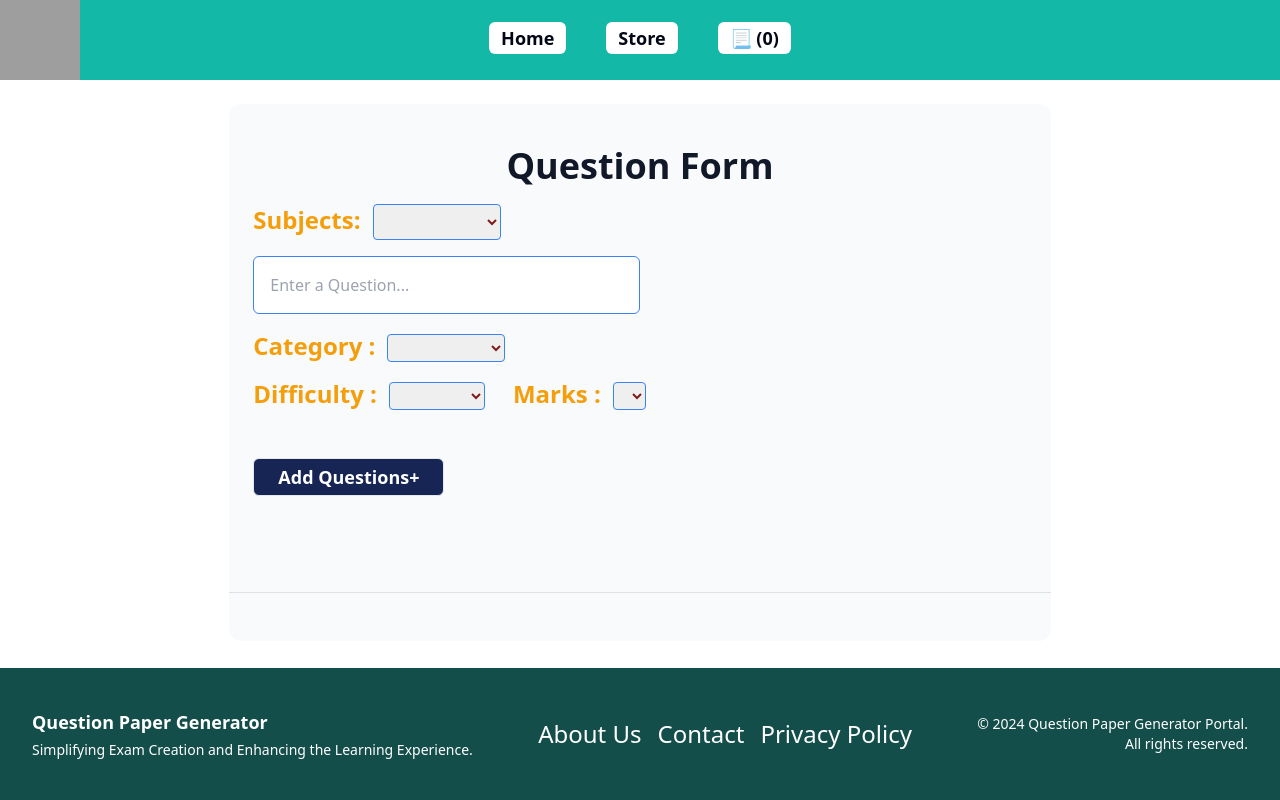
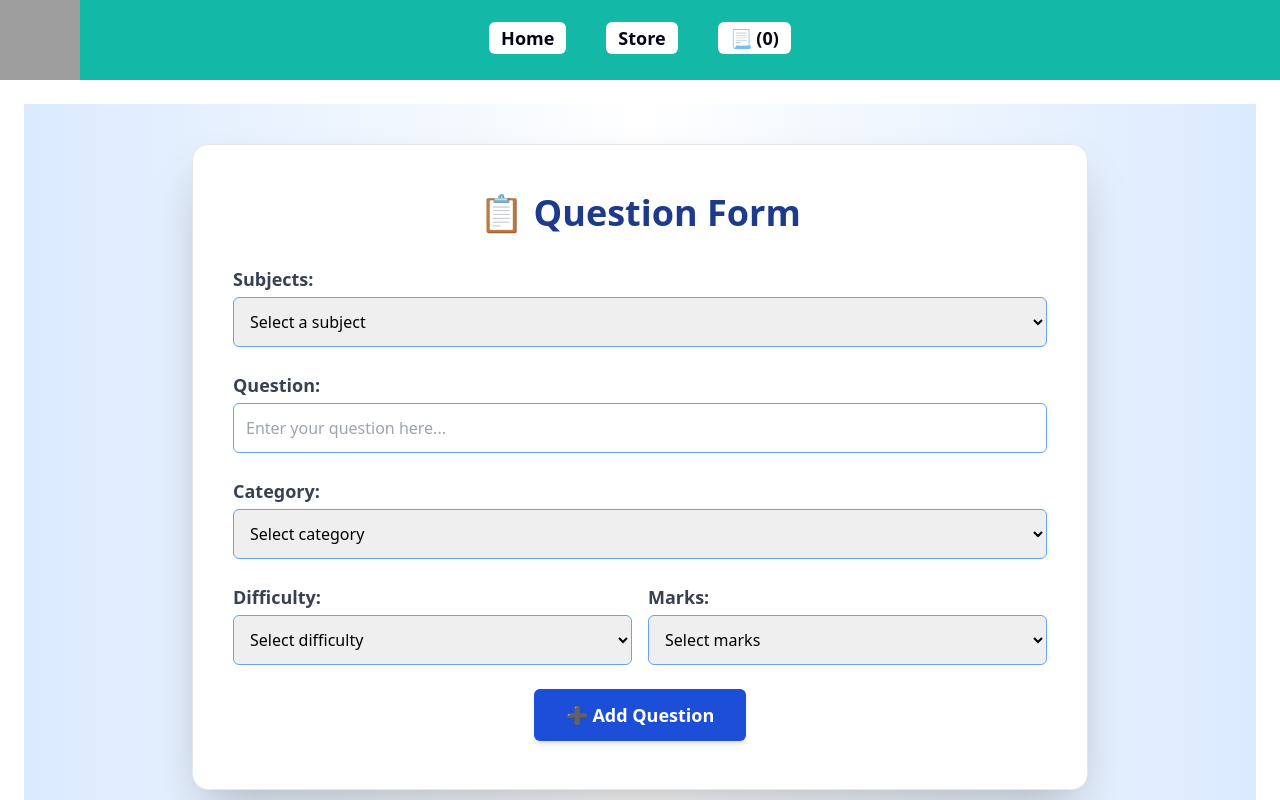
Before and after one commit to pralaymaity/question-paper-project, a React (Create React App) app in the folder client/question-paper/: page /dashboard/questionform in a window 1280 px wide. Shown: the top 800 px of the page. Built offline with nearby package versions, Linux system fonts and the light colour scheme; grey boxes are pictures that could not be loaded.

Commit message:
form design

```diff
--- a/client/question-paper/src/components/ExamForm.js
+++ b/client/question-paper/src/components/ExamForm.js
@@ -1,16 +1,15 @@
 import { useLocation, useNavigate } from "react-router-dom";
-
 import { useState, useEffect } from "react";
 import axios from "axios";
 
 const ExamForm = () => {
   const location = useLocation();
-  console.log(location);
+  //console.log(location);
 
   const [filterquestions, setFilterQuestions] = useState([]);
   //console.log(filterquestions);
   const selectedQuestionIds = location.state?.selectedQuestionsIds || []; // Expecting an array of IDs
-   console.log(selectedQuestionIds);
+  //console.log(selectedQuestionIds);
 
   const [subject, setSubject] = useState("");
   const [ExamDate, setExamDate] = useState("");
@@ -61,6 +60,12 @@ const ExamForm = () => {
   };
 
   const handleCreateExam = async () => {
+
+    if (!subject || !ExamDate || !duration || !fullMarks) {
+      alert("⚠Please fill in all the fields");
+      return;
+    }
+
     const examInfo = {
       selectedQuestionIds,
       exam_date: ExamDate, // This should match exactly with the backend
@@ -90,105 +95,110 @@ const ExamForm = () => {
   };
 
   return (
-    <div className="h-auto ">
+    <div className="min-h-screen bg-gradient-to-tr from-blue-50 to-purple-100 py-10 px-4">
       <form
-        className=" bg-slate-50 h-auto  my-10 w-8/12 right-0 left-0 mx-auto rounded-xl"
+        className="bg-white shadow-2xl rounded-2xl max-w-4xl mx-auto p-10"
         onSubmit={(e) => e.preventDefault()}
       >
-        <h1 className="text-center text-green-800 font-bold py-8 text-4xl">
+        <h1 className="text-center text-4xl font-extrabold text-indigo-800 mb-10">
           Exam Form
         </h1>
 
-        <div className="mx-6 my-4">
-          <div className="flex ">
-            <p className="text-3xl text-fuchsia-900 font-semibold">
-              Subject Name :{" "}
-            </p>
+        <div className="space-y-6">
+          {/* Subject Input */}
+          <div className="flex flex-col sm:flex-row sm:items-center">
+            <label className="text-2xl font-semibold text-fuchsia-900 w-48">
+              Subject Name:
+            </label>
             <input
-              className="p-2 mx-2 rounded-md border border-cyan-950 w-4/12 outline-none"
+              className="p-3 rounded-md border border-indigo-300 w-full sm:w-2/3 outline-none focus:ring-2 focus:ring-indigo-400"
               type="text"
-              placeholder="Subject"
+              placeholder="Enter subject"
               value={subject}
-              onChange={(e) => {
-                setSubject(e.target.value);
-              }}
+              onChange={(e) => setSubject(e.target.value)}
             />
           </div>
 
-          <div className="flex justify-start space-x-8 my-4">
-            <span className="flex justify-start">
-              <p className="text-xl text-fuchsia-900 font-semibold my-1">
-                Date :{" "}
-              </p>
+          {/* Date and Academic Session */}
+          <div className="grid grid-cols-1 sm:grid-cols-2 gap-6">
+            <div className="flex flex-col">
+              <label className="text-xl font-medium text-fuchsia-900 mb-1">
+                Exam Date:
+              </label>
               <input
-                className="mx-2 p-2 rounded-md border border-cyan-950  outline-none"
+                className="p-3 rounded-md border border-indigo-300 outline-none focus:ring-2 focus:ring-indigo-400"
                 type="date"
                 value={ExamDate}
                 onChange={handleDateChange}
               />
-            </span>
+            </div>
 
-            <span className="flex justify-start">
-              <p className="text-xl text-fuchsia-900 font-semibold my-1">
-                Academic Session :{" "}
-              </p>
+            <div className="flex flex-col">
+              <label className="text-xl font-medium text-fuchsia-900 mb-1">
+                Academic Session:
+              </label>
               <input
-                className="mx-2 p-2 rounded-md border border-cyan-950  outline-none"
+                className="p-3 rounded-md border border-indigo-300 bg-gray-100 outline-none cursor-not-allowed"
                 type="text"
-                placeholder="year"
                 value={academicSession}
                 readOnly
               />
-            </span>
+            </div>
           </div>
 
-          <div className="flex justify-normal">
-            <div className="flex">
-              <p className="text-xl text-fuchsia-900 font-semibold my-1">
-                Duration :{" "}
-              </p>
+          {/* Duration and Full Marks */}
+          <div className="grid grid-cols-1 sm:grid-cols-2 gap-6">
+            <div className="flex flex-col">
+              <label className="text-xl font-medium text-fuchsia-900 mb-1">
+                Duration (minutes):
+              </label>
               <input
-                className="mx-2 p-2 rounded-md border border-cyan-950  outline-none"
+                className="p-3 rounded-md border border-indigo-300 outline-none focus:ring-2 focus:ring-indigo-400"
                 type="text"
-                placeholder="Minutes"
+                placeholder="e.g. 90"
                 value={duration}
-                onChange={(e) => {
-                  setDuration(e.target.value);
-                }}
+                onChange={(e) => setDuration(e.target.value)}
               />
             </div>
 
-            <div className="flex mx-5">
-              <p className="text-xl text-fuchsia-900 font-semibold my-1">
-                Full Marks :{" "}
-              </p>
+            <div className="flex flex-col">
+              <label className="text-xl font-medium text-fuchsia-900 mb-1">
+                Full Marks:
+              </label>
               <input
-                className="mx-2 p-2 rounded-md border border-cyan-950  outline-none"
+                className="p-3 rounded-md border border-indigo-300 outline-none focus:ring-2 focus:ring-indigo-400"
                 type="number"
-                placeholder="Marks"
+                placeholder="e.g. 100"
                 value={fullMarks}
-                onChange={(e) => {
-                  setFullMarks(e.target.value);
-                }}
+                onChange={(e) => setFullMarks(e.target.value)}
               />
             </div>
           </div>
-          <div className="my-6">
-            {filterquestions.map((q, index) => {
-              return (
-                <ul className="font-semibold text-lg " key={q.id}>
-                  <li className="font-bold text-xl text-blue-800 my-3">
-                    Q({index + 1}) {q.question}
+
+          {/* Questions Preview */}
+          {filterquestions.length > 0 && (
+            <div className="mt-8">
+              <h2 className="text-2xl font-bold text-indigo-800 mb-4">
+                Selected Questions:
+              </h2>
+              <ul className="space-y-3 pl-4 text-lg text-gray-700">
+                {filterquestions.map((q, index) => (
+                  <li key={q.id} className="ml-1">
+                    <span className="font-medium text-blue-900">
+                      Q({index + 1}) {q.question}
+                    </span>
                   </li>
-                </ul>
-              );
-            })}
-          </div>
+                ))}
+              </ul>
+            </div>
+          )}
+
+          {/* Create Exam Button */}
           {filterquestions.length > 0 && (
-            <div className="my-6">
+            <div className="text-center mt-8">
               <button
                 onClick={handleCreateExam}
-                className="p-3 rounded-md font-semibold bg-blue-950 border text-white"
+                className="px-8 py-3 bg-indigo-700 hover:bg-indigo-800 text-white text-lg font-semibold rounded-lg transition-transform transform hover:scale-105 shadow-md"
               >
                 Create Exam
               </button>
--- a/client/question-paper/src/components/QuestionForm.js
+++ b/client/question-paper/src/components/QuestionForm.js
@@ -18,13 +18,8 @@ const QuestionForm = () => {
     { text: "", isCorrect: false },
   ]);
   //console.log(answereOptions);
-
-  console.log(answereOptions);
-
   const [questionSuccess, setQuestionSuccess] = useState("");
-
   const subjectList = ["Java", "Python", "JavaScript", "GK", "DBMS"];
-
   const token = localStorage.getItem("token");
 
   const handleAddOption = () => {
@@ -52,24 +47,21 @@ const QuestionForm = () => {
   useEffect(() => {
     if (category === "true/false") {
       setanswereOptions([
-        { text: "True", isCorrect: false },
-        { text: "False", isCorrect: false },
+        { text: "", isCorrect: false },
+        { text: "", isCorrect: false },
       ]);
     }
-  },[category]);
+  }, [category]);
 
   const handleCorrectAnswerChange = (index) => {
     // here index comes from answereOptions index
 
     if (category === "select one" || category === "true/false") {
-
       const newOptions = answereOptions.map((option, idx) => ({
         ...option,
         isCorrect: idx === index,
       }));
       setanswereOptions(newOptions);
-
-
     } else if (category === "select two") {
       const newOptions = answereOptions.map((option, idx) => {
         // Toggle the isCorrect value for the selected option
@@ -147,37 +139,39 @@ const QuestionForm = () => {
   };
 
   return (
-    <div className="">
+
+    <div className="min-h-screen bg-gradient-to-r from-blue-100 via-white to-blue-100 py-10 px-4">
       <form
-        className=" relative  mx-auto bg-slate-50 py-12  w-8/12   rounded-xl"
+        className="relative mx-auto bg-white shadow-2xl py-12 px-10 w-full max-w-4xl rounded-2xl border border-gray-200 transition-all duration-300"
         onSubmit={(e) => e.preventDefault()}
       >
-        <div className="space-y-12 ">
-          <div className="border-b border-gray-900/10 pb-12">
-            <h2 className="text-4xl text-center  font-bold leading-7 text-gray-900">
-              Question Form
+        <h2 className="text-4xl text-center font-bold text-blue-900 mb-8">
+          📋 Question Form
         </h2>
 
         {questionSuccess && (
-              <div className="fixed top-24 right-2 bg-green-800 text-white px-4 py-2 rounded shadow-lg ">
+          <div className="fixed top-24 right-4 bg-green-700 text-white px-6 py-3 rounded-lg shadow-lg animate-fade-in">
             <div>{questionSuccess}</div>
-                <div className="mt-2 h-1 bg-white relative overflow-hidden rounded">
-                  <div className="absolute top-0 left-0 h-full bg-green-800 animate-toast-progress"></div>
+            <div className="mt-2 h-1 bg-white rounded overflow-hidden relative">
+              <div className="absolute top-0 left-0 h-full bg-green-600 animate-toast-progress w-full"></div>
             </div>
           </div>
         )}
 
-            <div className="my-6 px-6">
-              <div className="my-4">
-                <label className="font-semibold text-2xl text-amber-500">
+        <div className="space-y-6">
+          {/* Subject Selector */}
+          <div>
+            <label className="block text-lg font-semibold text-gray-700 mb-1">
               Subjects:
             </label>
             <select
-                  className="font-semibold text-lg text-red-900 border mx-3 border-blue-500 rounded focus:outline-none px-2 py-1"
-                  value={subject} // Controlled component
+              className="w-full p-3 rounded-md border border-blue-400 focus:outline-none focus:ring-2 focus:ring-blue-600"
+              value={subject}
               onChange={(e) => setSubject(e.target.value)}
             >
-                  <option value="" disabled hidden></option>
+              <option value="" disabled hidden>
+                Select a subject
+              </option>
               {subjectList.map((subj, index) => (
                 <option key={index} value={subj.toLowerCase()}>
                   {subj}
@@ -186,30 +180,32 @@ const QuestionForm = () => {
             </select>
           </div>
 
-              <div className="my-4">
+          {/* Question Input */}
+          <div>
+            <label className="block text-lg font-semibold text-gray-700 mb-1">
+              Question:
+            </label>
             <input
-                  className="w-6/12 p-4 rounded-md border text-slate-900  border-blue-500 outline-none "
+              className="w-full p-3 rounded-md border border-blue-400 text-gray-800 focus:outline-none focus:ring-2 focus:ring-blue-600"
               type="text"
-                  placeholder="Enter a Question..."
+              placeholder="Enter your question here..."
               required
-                  value={questionText} // Sets the currently selected value
+              value={questionText}
               onChange={(e) => setquestionText(e.target.value)}
             />
           </div>
 
-              <div className="my-4">
-                <label className="font-semibold text-2xl text-amber-500 ">
-                  Category :
+          {/* Category Selector */}
+          <div>
+            <label className="block text-lg font-semibold text-gray-700 mb-1">
+              Category:
             </label>
             <select
-                  className="font-semibold text-lg text-red-900 border mx-3 border-blue-500 rounded
-                   focus:outline-none "
+              className="w-full p-3 rounded-md border border-blue-400 focus:outline-none focus:ring-2 focus:ring-blue-600"
               value={category}
-                  onChange={(e) => {
-                    setcategory(e.target.value);
-                  }}
+              onChange={(e) => setcategory(e.target.value)}
             >
-                  <option value=""></option>
+              <option value="">Select category</option>
               <option value="true/false">True/False</option>
               <option value="select one">Select One</option>
               <option value="select two">Select Two</option>
@@ -220,7 +216,6 @@ const QuestionForm = () => {
                 handleCorrectAnswerChange={handleCorrectAnswerChange}
               />
             )}
-
             {(category === "select one" || category === "select two") && (
               <AnswerOptions
                 answereOptions={answereOptions}
@@ -231,55 +226,50 @@ const QuestionForm = () => {
               />
             )}
           </div>
-              <div className="flex items-center space-x-4">
-                <div className="question-difficulty">
-                  <label className="font-semibold text-2xl text-amber-500">
-                    Difficulty :
+
+          {/* Difficulty and Marks */}
+          <div className="grid grid-cols-1 md:grid-cols-2 gap-4">
+            <div>
+              <label className="block text-lg font-semibold text-gray-700 mb-1">
+                Difficulty:
               </label>
-
               <select
-                    className="font-semibold text-lg text-red-900 border mx-3 border-blue-500 rounded
-                   focus:outline-none "
+                className="w-full p-3 rounded-md border border-blue-400 focus:outline-none focus:ring-2 focus:ring-blue-600"
                 value={difficulty}
-                    onChange={(e) => {
-                      setdifficulty(e.target.value);
-                    }}
+                onChange={(e) => setdifficulty(e.target.value)}
               >
-                    <option value=""></option>
+                <option value="">Select difficulty</option>
                 <option value="easy">Easy</option>
                 <option value="medium">Medium</option>
                 <option value="hard">Hard</option>
               </select>
             </div>
 
-                <div className="">
-                  <label className="font-semibold text-2xl text-amber-500">
-                    Marks :
+            <div>
+              <label className="block text-lg font-semibold text-gray-700 mb-1">
+                Marks:
               </label>
               <select
-                    className="font-semibold text-lg text-red-900 border mx-3 border-blue-500 rounded
-                   focus:outline-none "
+                className="w-full p-3 rounded-md border border-blue-400 focus:outline-none focus:ring-2 focus:ring-blue-600"
                 value={marks}
-                    onChange={(e) => {
-                      setmarks(e.target.value);
-                    }}
+                onChange={(e) => setmarks(e.target.value)}
               >
-                    <option value=""></option>
+                <option value="">Select marks</option>
                 <option value="1">1</option>
                 <option value="2">2</option>
                 <option value="3">3</option>
               </select>
             </div>
           </div>
-              <div className="my-6">
+
+          {/* Submit Button */}
+          <div className="text-center mt-8">
             <button
-                  className="my-6 px-6 py-1 font-semibold text-lg rounded-md bg-blue-950 border  text-white"
+              className="bg-blue-700 hover:bg-blue-900 transition-colors duration-300 text-white px-8 py-3 text-lg font-semibold rounded-md shadow-md"
               onClick={handleQuestionForm}
             >
-                  Add Questions+
+              ➕ Add Question
             </button>
-              </div>
-            </div>
           </div>
         </div>
       </form>
```
Also changed, not shown: client/question-paper/src/components/ExamPaper.js (+12 -24 lines), client/question-paper/src/components/collegePaper/StoreQuestions.js (+14 -11 lines). Lines whose indentation alone changed are shown as unchanged.
